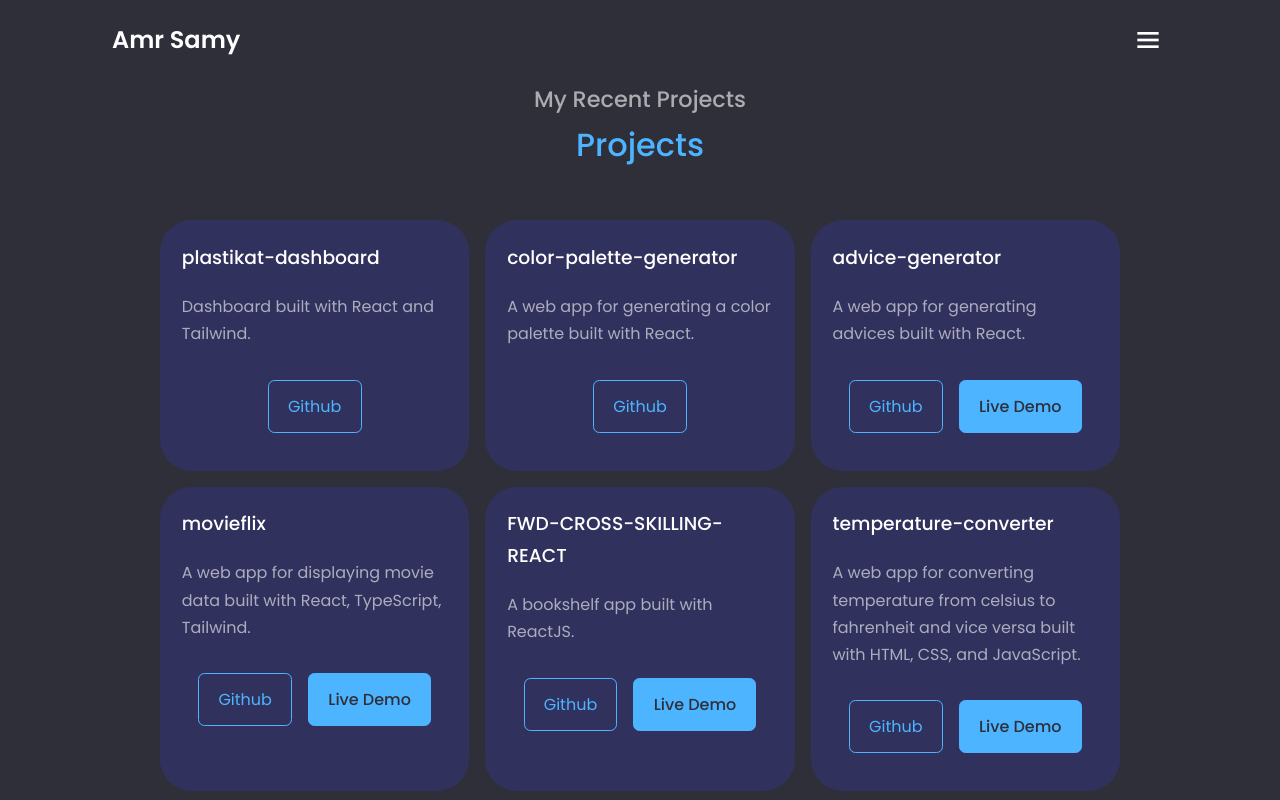
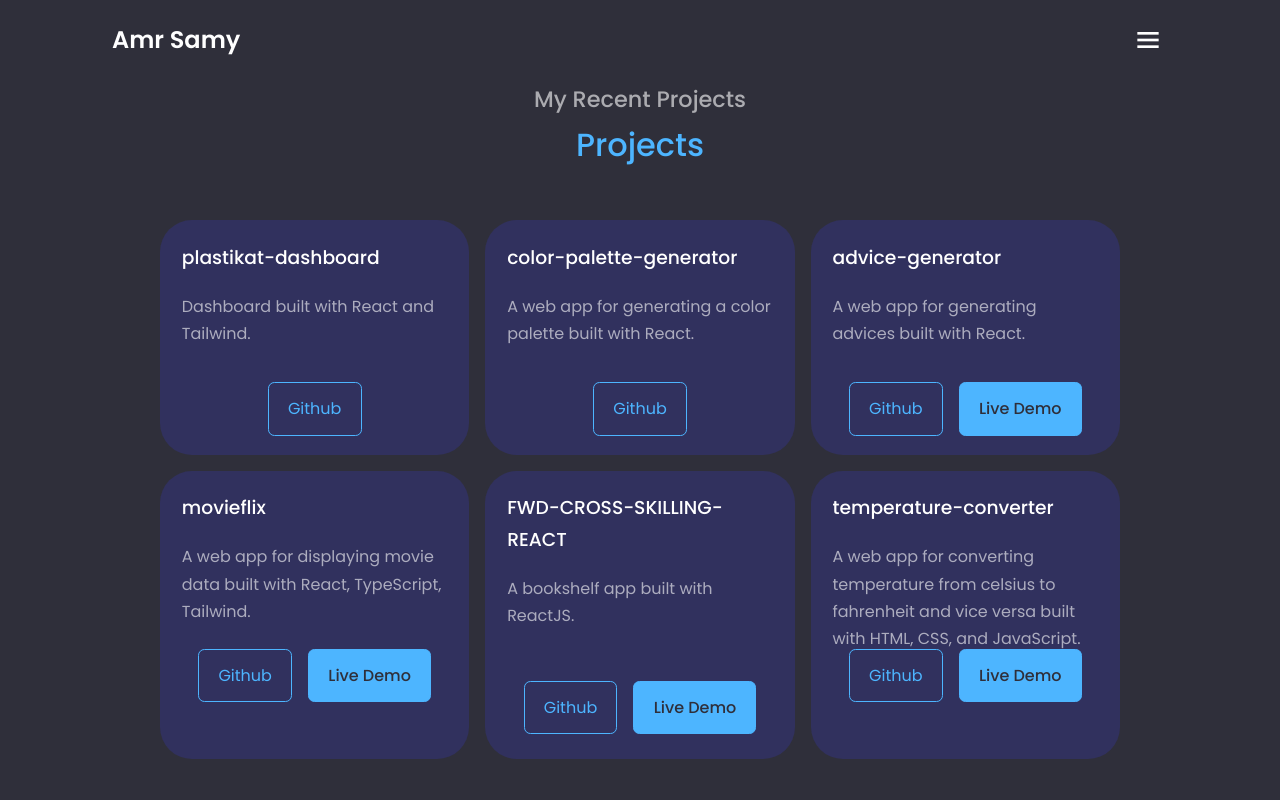
Before and after one commit to Amrsamy19/my-portfolio, a React (Vite) app: page /projects in a window 1280 px wide. Built offline with nearby package versions, Linux system fonts and the light colour scheme.

Commit message:
Update index.scss

```diff
--- a/src/pages/Work/index.scss
+++ b/src/pages/Work/index.scss
@@ -31,7 +31,7 @@
 .work__item {
 	padding: 1.3rem;
 	border-radius: 2rem;
-	width: fit-content;
+	width: 100%;
 	border: 1px solid transparent;
 	background: var(--color-bg-variant);
 	transition: var(--transition);
@@ -42,6 +42,7 @@
 
 	p {
 		margin: 1.2rem 0 2rem;
+		height: 30%;
 	}
 }
 
@@ -49,7 +50,6 @@
 	display: flex;
 	justify-content: center;
 	gap: 1rem;
-	margin-bottom: 1rem;
 }
 
 @media screen and (max-width: 600px) {
```
